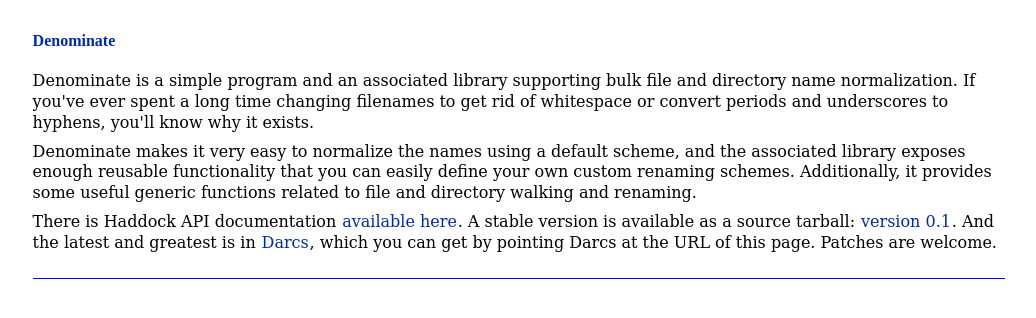
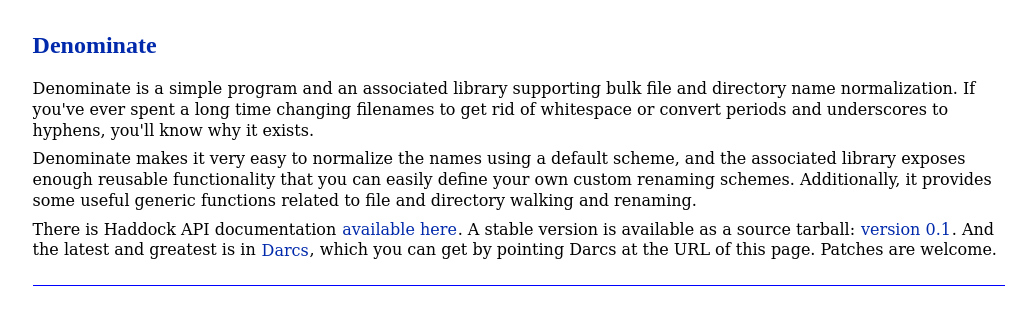
Before and after one commit to eukaryote/denominate, a plain HTML site: page www/index.html in a window 1280 px wide. Shown: the whole page, without its empty margins (121-1157 px from the left). Drawn offline with Linux system fonts and the light colour scheme.

Commit message:
Changed heading from h4 to h2.

```diff
--- a/www/index.html
+++ b/www/index.html
@@ -24,7 +24,7 @@
 <body>
 <div>
 
-    <h4>Denominate</h4>
+    <h2>Denominate</h2>
 
     <p>Denominate is a simple program and an associated library supporting bulk file and directory name normalization. If you've ever spent a long time changing filenames to get rid of whitespace or convert periods and underscores to hyphens, you'll know why it exists.</p>
 
```
